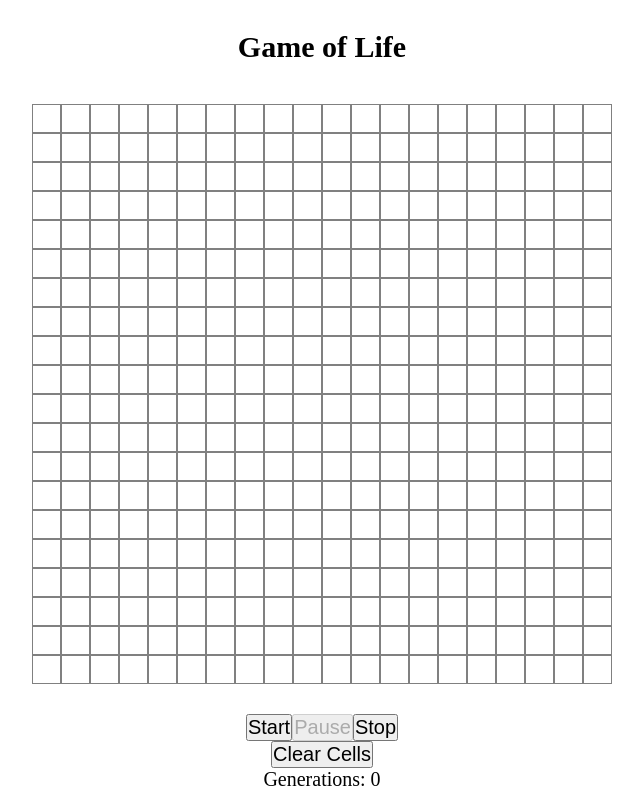
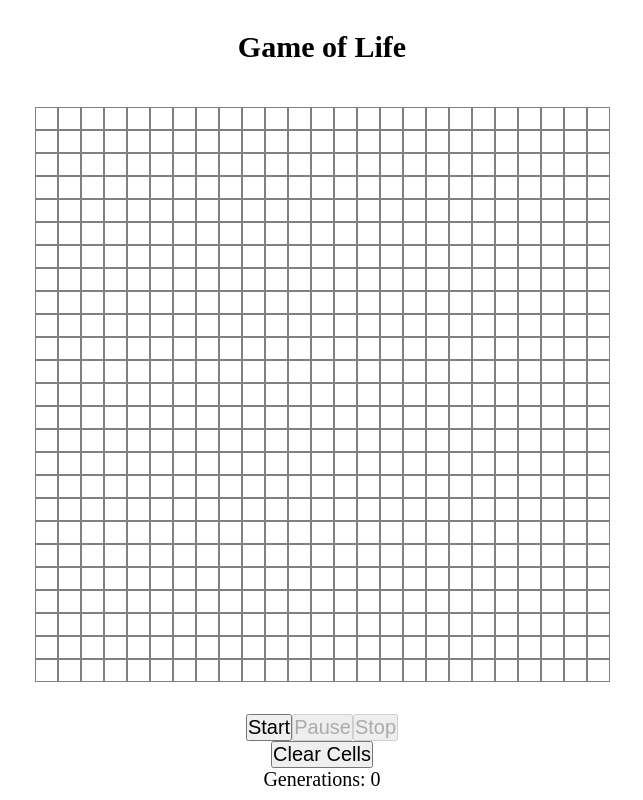
Before and after one commit to drew-ross/game-of-life, a React (Create React App) app in the folder app/: page / in a window 1280 px wide. Shown: the whole page, without its empty margins (318-961 px from the left). Built offline with nearby package versions, Linux system fonts and the light colour scheme.

Commit message:
Add better button logic for stopping and clearing cells.

```diff
--- a/app/src/components/App.jsx
+++ b/app/src/components/App.jsx
@@ -4,7 +4,7 @@ import Grid from './Grid';
 import GameController from './GameController';
 import { useCells } from '../hooks/useCells';
 
-const gridSize = 20;
+const gridSize = 25;
 const containerSize = 600;
 
 const App = () => {
@@ -19,7 +19,6 @@ const App = () => {
     if (mouseDown) {
       changeCell(currentXY.row, currentXY.col, cellTo);
     }
-    console.log('check');
   }, [currentXY, mouseDown]);
 
   const cellClick = (alive, active) => {
--- a/app/src/components/GameController.jsx
+++ b/app/src/components/GameController.jsx
@@ -5,12 +5,12 @@ const GameController = props => {
 
   const { cells, setCells, initCells, setInitCells, clear } = props.cellProps;
   const [isRunning, setIsRunning] = useState(false);
+  const [isClearOrStopped, setIsClearOrStopped] = useState(true);
   const [generations, setGenerations] = useState(0);
-  const [cellBuffer, setCellBuffer] = useState(cells);
 
   useEffect(() => {
     if (isRunning) {
-      const interval = setInterval(() => step(), 200);
+      const interval = setInterval(() => step(), 50);
       return () => clearInterval(interval);
     }
   });
@@ -23,6 +23,7 @@ const GameController = props => {
   const startGame = () => {
     setInitCells(cells);
     setIsRunning(true);
+    setIsClearOrStopped(false);
   };
 
   const pauseGame = () => {
@@ -31,19 +32,24 @@ const GameController = props => {
 
   const stopGame = () => {
     setIsRunning(false);
+    setIsClearOrStopped(true);
     setGenerations(0);
     setCells(initCells);
-    setCellBuffer(initCells);
   };
+
+  const clearCells = () => {
+    clear();
+    setIsClearOrStopped(true);
+  }
 
   return (
     <div className='GameController'>
       <div className='buttons'>
         <button disabled={isRunning} onClick={startGame}>Start</button>
         <button disabled={!isRunning} onClick={pauseGame}>Pause</button>
-        <button onClick={stopGame}>Stop</button>
+        <button disabled={isClearOrStopped} onClick={stopGame}>Stop</button>
         <br />
-        <button disabled={isRunning} onClick={clear}>Clear Cells</button>
+        <button disabled={isRunning} onClick={clearCells}>Clear Cells</button>
       </div>
       <p>Generations: {generations}</p>
     </div>
```
